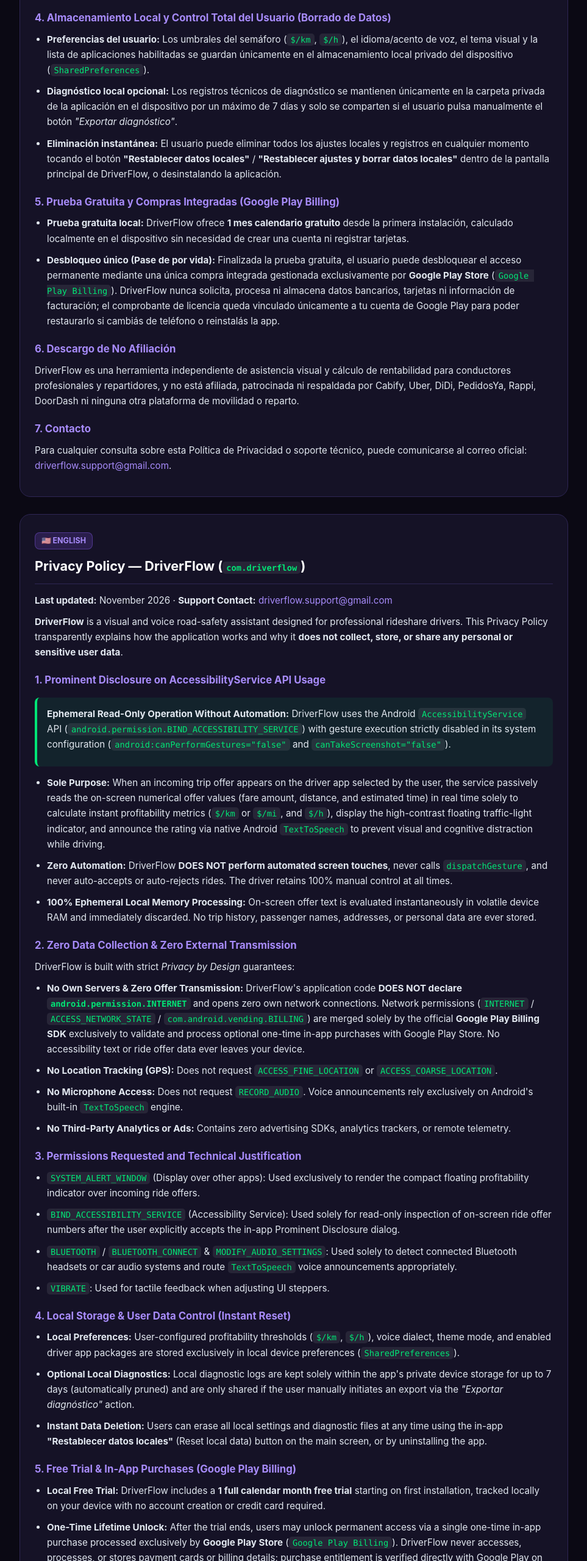
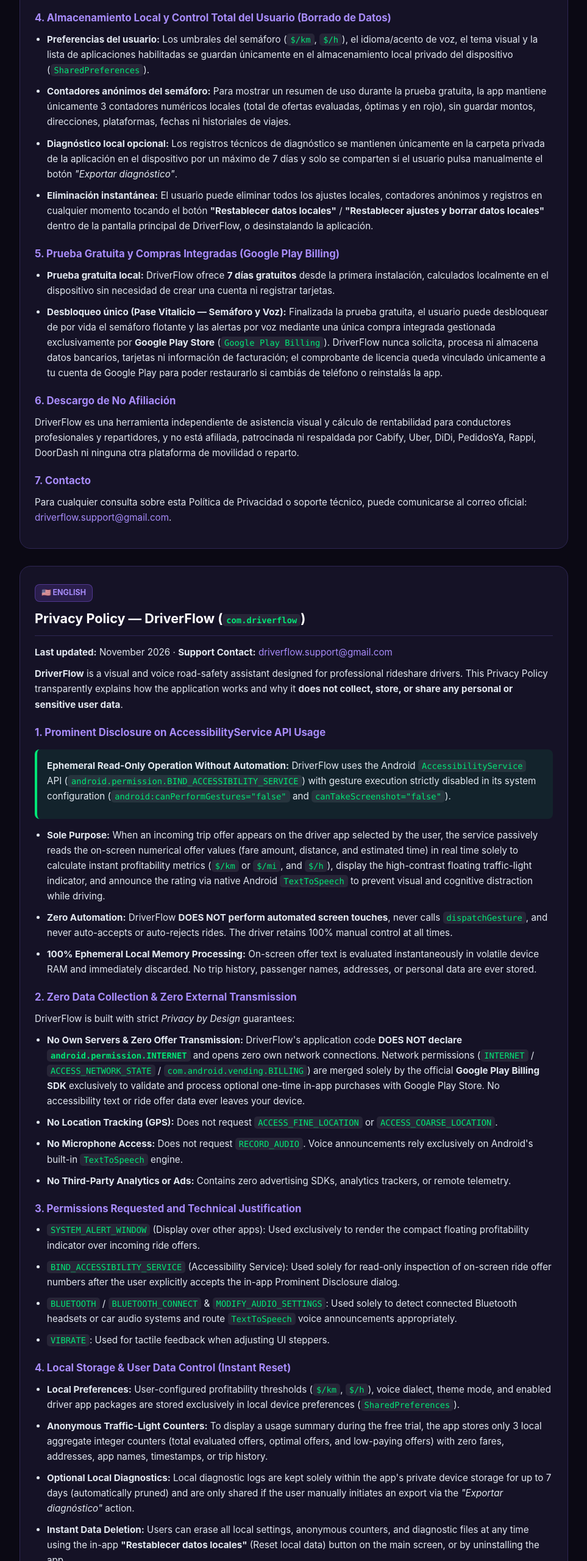
Before and after one commit to Evecchio/driverflow-legal, a plain HTML site: page index.html in a window 1280 px wide. Shown: the part 1800-4360 px from the top of the page at 61% size, without its empty margins (158-1121 px from the left). Drawn offline with Linux system fonts and the light colour scheme.

Commit message:
docs(privacy): update free trial to 7 days, Lifetime Traffic Light & Voice pass, and anonymous local counters

```diff
--- a/index.html
+++ b/index.html
@@ -363,14 +363,15 @@
         <h3>4. Almacenamiento Local y Control Total del Usuario (Borrado de Datos)</h3>
         <ul>
             <li><strong>Preferencias del usuario:</strong> Los umbrales del semáforo (<code>$/km</code>, <code>$/h</code>), el idioma/acento de voz, el tema visual y la lista de aplicaciones habilitadas se guardan únicamente en el almacenamiento local privado del dispositivo (<code>SharedPreferences</code>).</li>
+            <li><strong>Contadores anónimos del semáforo:</strong> Para mostrar un resumen de uso durante la prueba gratuita, la app mantiene únicamente 3 contadores numéricos locales (total de ofertas evaluadas, óptimas y en rojo), sin guardar montos, direcciones, plataformas, fechas ni historiales de viajes.</li>
             <li><strong>Diagnóstico local opcional:</strong> Los registros técnicos de diagnóstico se mantienen únicamente en la carpeta privada de la aplicación en el dispositivo por un máximo de 7 días y solo se comparten si el usuario pulsa manualmente el botón <em>"Exportar diagnóstico"</em>.</li>
-            <li><strong>Eliminación instantánea:</strong> El usuario puede eliminar todos los ajustes locales y registros en cualquier momento tocando el botón <strong>"Restablecer datos locales"</strong> / <strong>"Restablecer ajustes y borrar datos locales"</strong> dentro de la pantalla principal de DriverFlow, o desinstalando la aplicación.</li>
+            <li><strong>Eliminación instantánea:</strong> El usuario puede eliminar todos los ajustes locales, contadores anónimos y registros en cualquier momento tocando el botón <strong>"Restablecer datos locales"</strong> / <strong>"Restablecer ajustes y borrar datos locales"</strong> dentro de la pantalla principal de DriverFlow, o desinstalando la aplicación.</li>
         </ul>
 
         <h3>5. Prueba Gratuita y Compras Integradas (Google Play Billing)</h3>
         <ul>
-            <li><strong>Prueba gratuita local:</strong> DriverFlow ofrece <strong>1 mes calendario gratuito</strong> desde la primera instalación, calculado localmente en el dispositivo sin necesidad de crear una cuenta ni registrar tarjetas.</li>
-            <li><strong>Desbloqueo único (Pase de por vida):</strong> Finalizada la prueba gratuita, el usuario puede desbloquear el acceso permanente mediante una única compra integrada gestionada exclusivamente por <strong>Google Play Store</strong> (<code>Google Play Billing</code>). DriverFlow nunca solicita, procesa ni almacena datos bancarios, tarjetas ni información de facturación; el comprobante de licencia queda vinculado únicamente a tu cuenta de Google Play para poder restaurarlo si cambiás de teléfono o reinstalás la app.</li>
+            <li><strong>Prueba gratuita local:</strong> DriverFlow ofrece <strong>7 días gratuitos</strong> desde la primera instalación, calculados localmente en el dispositivo sin necesidad de crear una cuenta ni registrar tarjetas.</li>
+            <li><strong>Desbloqueo único (Pase Vitalicio — Semáforo y Voz):</strong> Finalizada la prueba gratuita, el usuario puede desbloquear de por vida el semáforo flotante y las alertas por voz mediante una única compra integrada gestionada exclusivamente por <strong>Google Play Store</strong> (<code>Google Play Billing</code>). DriverFlow nunca solicita, procesa ni almacena datos bancarios, tarjetas ni información de facturación; el comprobante de licencia queda vinculado únicamente a tu cuenta de Google Play para poder restaurarlo si cambiás de teléfono o reinstalás la app.</li>
         </ul>
 
         <h3>6. Descargo de No Afiliación</h3>
@@ -418,14 +419,15 @@
         <h3>4. Local Storage &amp; User Data Control (Instant Reset)</h3>
         <ul>
             <li><strong>Local Preferences:</strong> User-configured profitability thresholds (<code>$/km</code>, <code>$/h</code>), voice dialect, theme mode, and enabled driver app packages are stored exclusively in local device preferences (<code>SharedPreferences</code>).</li>
+            <li><strong>Anonymous Traffic-Light Counters:</strong> To display a usage summary during the free trial, the app stores only 3 local aggregate integer counters (total evaluated offers, optimal offers, and low-paying offers) with zero fares, addresses, app names, timestamps, or trip history.</li>
             <li><strong>Optional Local Diagnostics:</strong> Local diagnostic logs are kept solely within the app's private device storage for up to 7 days (automatically pruned) and are only shared if the user manually initiates an export via the <em>"Exportar diagnóstico"</em> action.</li>
-            <li><strong>Instant Data Deletion:</strong> Users can erase all local settings and diagnostic files at any time using the in-app <strong>"Restablecer datos locales"</strong> (Reset local data) button on the main screen, or by uninstalling the app.</li>
+            <li><strong>Instant Data Deletion:</strong> Users can erase all local settings, anonymous counters, and diagnostic files at any time using the in-app <strong>"Restablecer datos locales"</strong> (Reset local data) button on the main screen, or by uninstalling the app.</li>
         </ul>
 
         <h3>5. Free Trial &amp; In-App Purchases (Google Play Billing)</h3>
         <ul>
-            <li><strong>Local Free Trial:</strong> DriverFlow includes a <strong>1 full calendar month free trial</strong> starting on first installation, tracked locally on your device with no account creation or credit card required.</li>
-            <li><strong>One-Time Lifetime Unlock:</strong> After the trial ends, users may unlock permanent access via a single one-time in-app purchase processed exclusively by <strong>Google Play Store</strong> (<code>Google Play Billing</code>). DriverFlow never accesses, processes, or stores payment cards or billing details; purchase entitlement is verified directly with Google Play on your device so you can restore access on reinstall or a new phone.</li>
+            <li><strong>Local Free Trial:</strong> DriverFlow includes a <strong>7-day free trial</strong> starting on first installation, tracked locally on your device with no account creation or credit card required.</li>
+            <li><strong>One-Time Lifetime Unlock (Traffic Light &amp; Voice):</strong> After the trial ends, users may unlock permanent access to the floating traffic light and voice alerts via a single one-time in-app purchase processed exclusively by <strong>Google Play Store</strong> (<code>Google Play Billing</code>). DriverFlow never accesses, processes, or stores payment cards or billing details; purchase entitlement is verified directly with Google Play on your device so you can restore access on reinstall or a new phone.</li>
         </ul>
 
         <h3>6. Non-Affiliation Disclaimer</h3>
```
Also changed, not shown: privacy-policy.html (+8 -6 lines).
